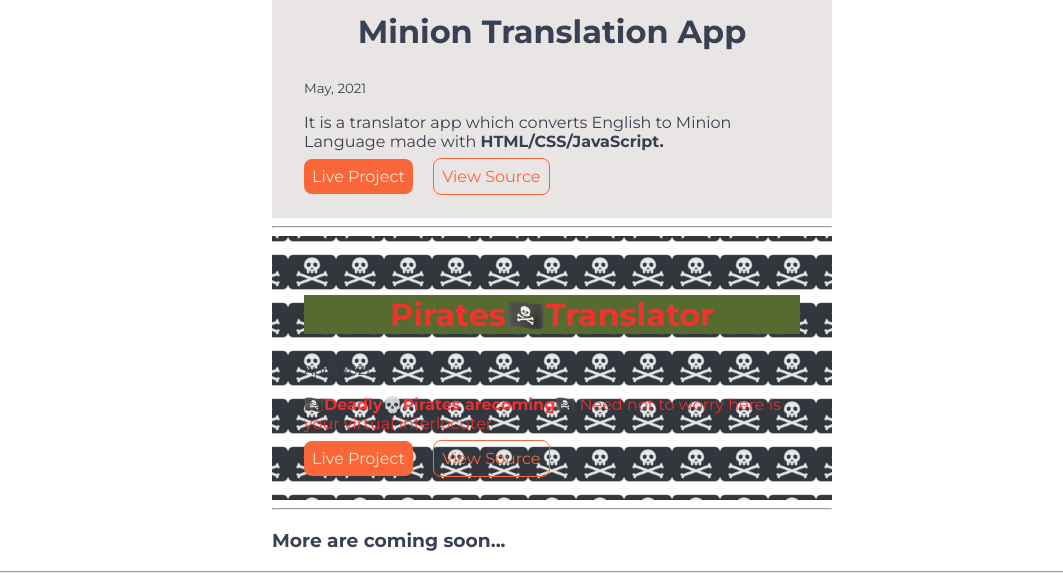
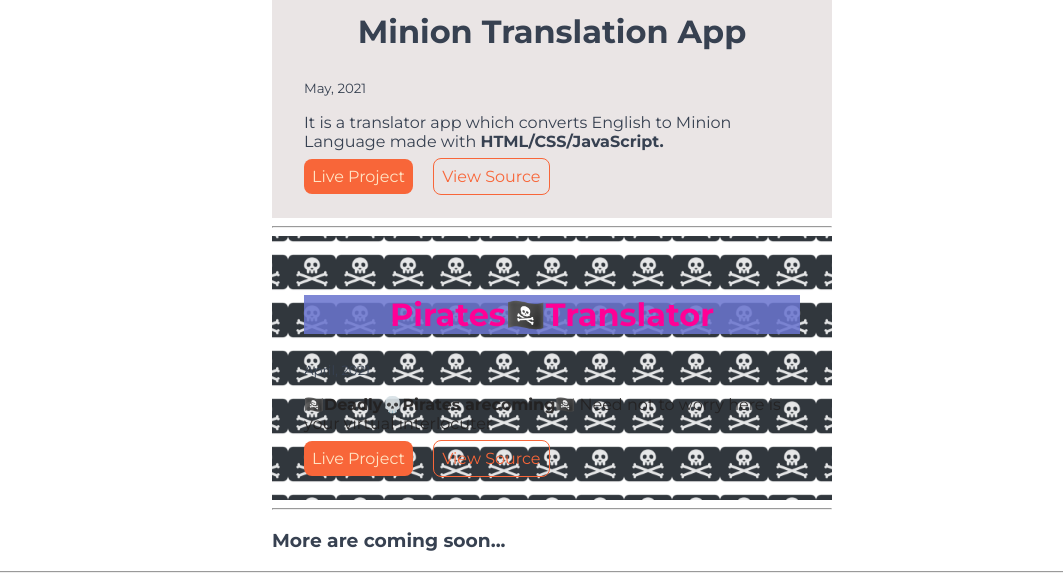
Before and after one commit to vaibhavH-C137/PortfolioWebsite-VaibhavH, a plain HTML site: page projects.html in a window 1280 px wide. Shown: the part 1956-2534 px from the top of the page, without its empty margins (108-1171 px from the left). Drawn offline with Linux system fonts and the light colour scheme.

Commit message:
Update projects.html

```diff
--- a/projects.html
+++ b/projects.html
@@ -137,11 +137,11 @@
             <hr>
             <li>
                 <article class="section section-pirate">
-                    <h2 style="color: rgba(255, 45, 45, 0.904)
+                    <h2 style="color: rgb(255, 0, 149)
                     ;
-                    background-color: darkolivegreen;">Pirates🏴‍☠️Translator</h2>
+                    background-color: rgba(106, 116, 207, 0.863);">Pirates🏴‍☠️Translator</h2>
                     <small>April, 2021</small>
-                    <p style="color: rgba(255, 45, 45, 0.904)" ;><strong>🏴‍☠️Deadly💀Pirates arecoming🏴‍☠️</strong>
+                    <p style="color: rgba(34, 32, 32, 0.904)" ;><strong>🏴‍☠️Deadly💀Pirates arecoming🏴‍☠️</strong>
                         Need not to worry here is your virtual interlocuter</p>
 
                     <a class="link link-primary" href="https://piratilator.netlify.app/" target="_blank">Live
```
